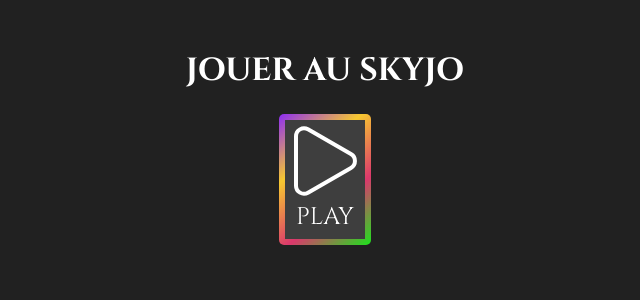
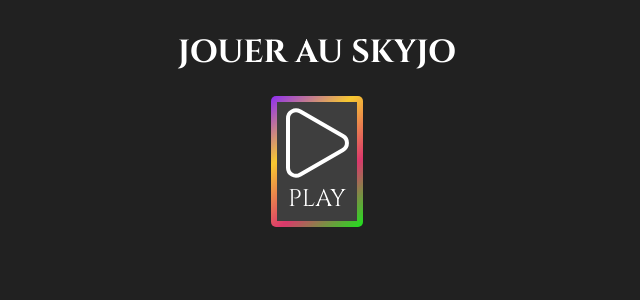
Before and after one commit to MeyDetour/skyjo-python, a Flask app: page / in a window 1280 px wide. Shown: the top 300 px of the page, without its empty margins (323-963 px from the left). Run offline with Flask 3, Linux system fonts and the light colour scheme.

Commit message:
Update style.css

```diff
--- a/app/static/style/style.css
+++ b/app/static/style/style.css
@@ -449,7 +449,9 @@ body {
 
  @media only screen and (max-width:1300px){
      body {
-     padding : 20px
+
+        padding: 10px;
+        margin: 0;
      }
      .card {
     width: 80px;
```
